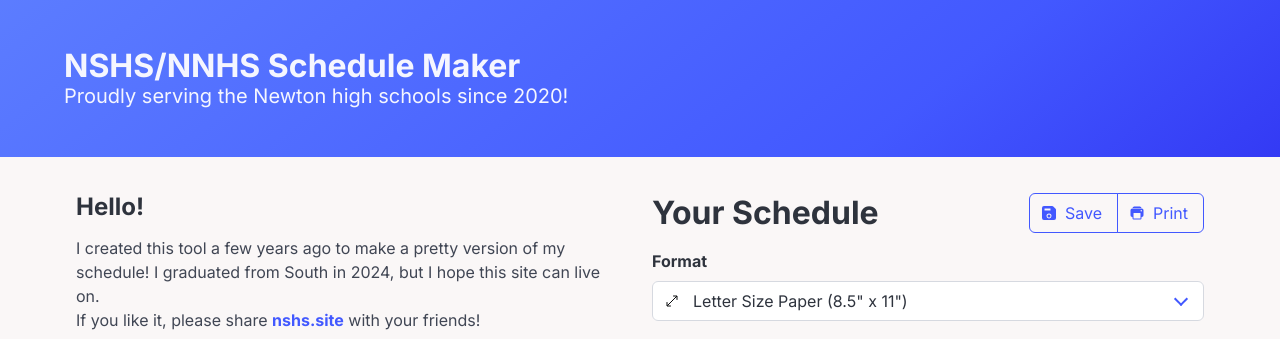
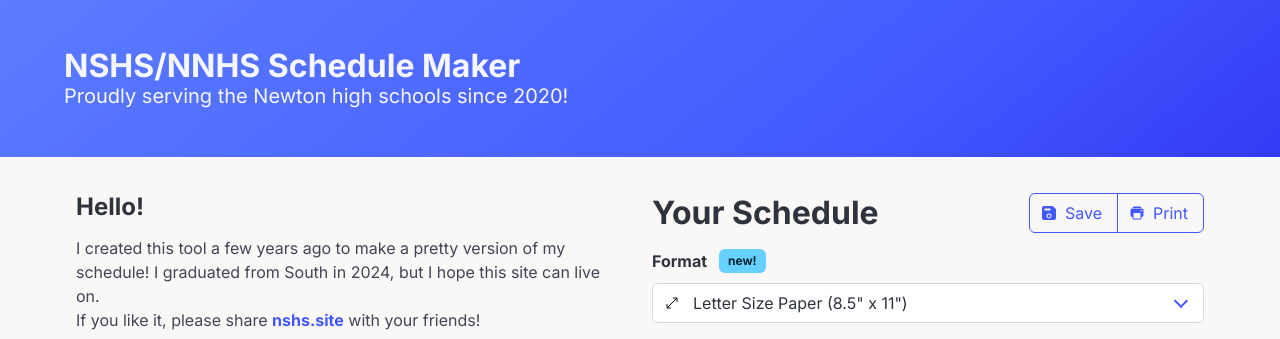
Before and after one commit to theaquarium/nshs-schedule, a plain HTML site: page index.html in a window 1280 px wide. Shown: the top 339 px of the page. Drawn offline with nearby package versions, Linux system fonts and the light colour scheme.

Commit message:
Added new! label to format

```diff
--- a/index.html
+++ b/index.html
@@ -579,7 +579,14 @@
 
                     <div class="content">
                         <div class="field is-fullwidth">
-                            <label class="label">Format</label>
+                            <label class="label"
+                                >Format&ensp;
+                                <span
+                                    class="tag is-info"
+                                    style="position: relative; top: -0.2em"
+                                    >new!</span
+                                ></label
+                            >
                             <p class="control is-fullwidth has-icons-left">
                                 <span class="select is-fullwidth">
                                     <select id="size-format">
```
